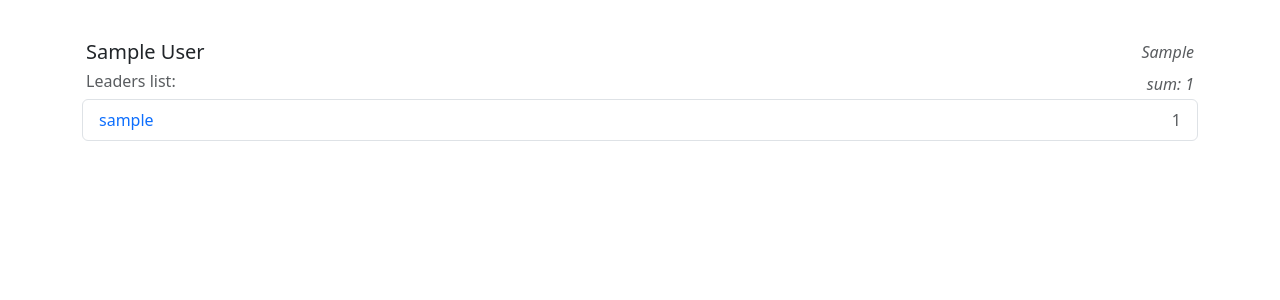
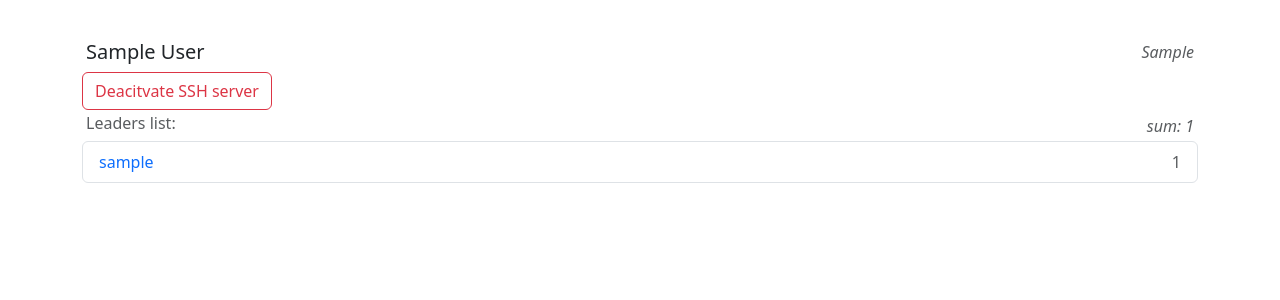
Before and after one commit to elephantishash/ovpn, a Django app: page /superadmin/server/1 in a window 1280 px wide. Shown: the part 58-358 px from the top of the page. Run offline with Django 4.2, Linux system fonts and the light colour scheme; a user stored in the database is signed in; tables that the repository leaves empty hold one stand-in row (values such as "Sample post").

Commit message:
add aoutuo active & deactive function for ssh server on superadmin panel

```diff
--- a/account/models.py
+++ b/account/models.py
@@ -1,4 +1,5 @@
 from django.db import models
+from django.shortcuts import render, get_object_or_404, redirect
 from django.contrib.auth.models import User
 from django.utils import timezone
 import datetime
@@ -8,7 +9,8 @@ class Server(models.Model):
 	fr_ip = models.CharField(max_length=20)
 	name = models.CharField(max_length=20)
 	phone = models.CharField(max_length=20, default='09914307462')
-	next_server = models.ForeignKey('self', blank=True, null=True, on_delete=models.CASCADE)
+	ssh_status = models.BooleanField(default=False)
+	count = models.IntegerField(default = 200)
 
 	def __str__(self):
 		return self.name
--- a/superadmin/templates/superadmin/server.html
+++ b/superadmin/templates/superadmin/server.html
@@ -4,7 +4,11 @@
 	<div class="m-1">
 		<i class="text-muted float-end">{{ server.ir_ip }}</i><h5>{{ server }}</h5>
 	</div>
-
+	{% if server.ssh_status == False %}
+		<a href="{% url 'superadmin:reverse_ssh_status' server.id %}" class="btn btn-outline-success">Activate SSH server</a>
+	{% else %}
+		<a href="{% url 'superadmin:reverse_ssh_status' server.id %}" class="btn btn-outline-danger">Deacitvate SSH server</a>
+	{% endif %}
 	<div class="m-1"><i class="text-muted float-end">sum: {{ server.account_set.count }}</i><h6 class="text-muted">Leaders list:</h6></div>
 	<ul class="list-group list-group">
 		{% for profile in profiles %}
--- a/superadmin/urls.py
+++ b/superadmin/urls.py
@@ -19,4 +19,5 @@ urlpatterns = [
     path('server_creation/', views.server_creation, name='server_creation'),
     path('create_server/', views.create_server, name='create_server'),
     path('test/', views.test, name='test'),
+    path('reverse_ssh_status/<int:server_id>', views.reverse_ssh_status, name='reverse_ssh_status'),
 ]
--- a/superadmin/views.py
+++ b/superadmin/views.py
@@ -273,3 +273,36 @@ def create_server(request):
 			return redirect('account:profile')
 	else:
 		return redirect('account:login_view')
+
+
+def activate_ssh_user(username):
+	token = '1693053954X7H0C3M46ETKGSY'
+	url = "https://cofee.fdlock.xyz:1978/api/active"
+
+	j = {'token': token, 'username': username}
+	x = requests.post(url, json=j)
+	return x
+
+def deactivate_ssh_user(username):
+	token = '1693053954X7H0C3M46ETKGSY'
+	url = "https://cofee.fdlock.xyz:1978/api/deactive"
+
+	j = {'token': token, 'username': username}
+	x = requests.post(url, json=j)
+	return x
+
+def reverse_ssh_status(request, server_id):
+	server = get_object_or_404(Server, id=server_id)
+	new_status = not server.ssh_status
+
+	acc_list = Account.objects.filter(server=server)
+	for acc in acc_list:
+		if new_status:
+			activate_ssh_user(acc.name)
+		else:
+			deactivate_ssh_user(acc.name)
+
+	server.ssh_status = new_status
+	server.save()
+
+	return redirect('superadmin:server', server_id)
```
Also changed, not shown: account/migrations/0001_initial.py, account/migrations/0002_account_server_alter_account_date_end.py (deleted), blog/migrations/0001_initial.py, 1 other file.
